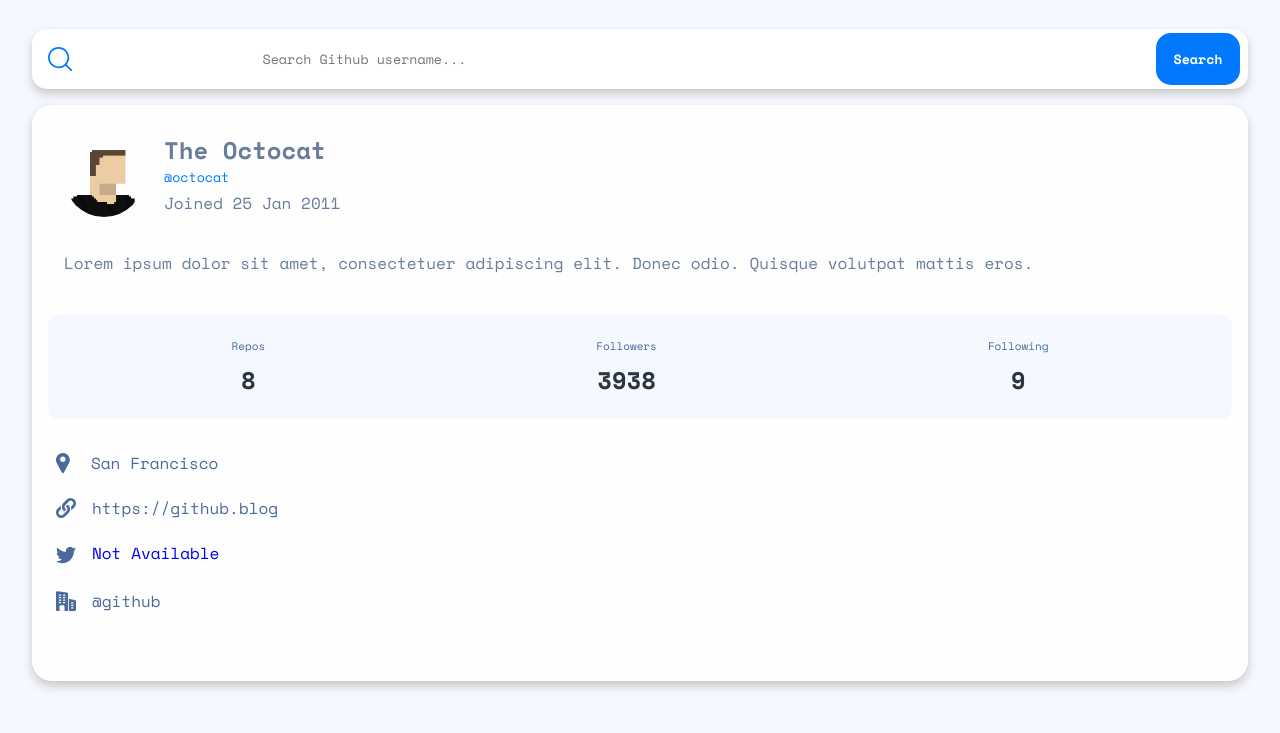
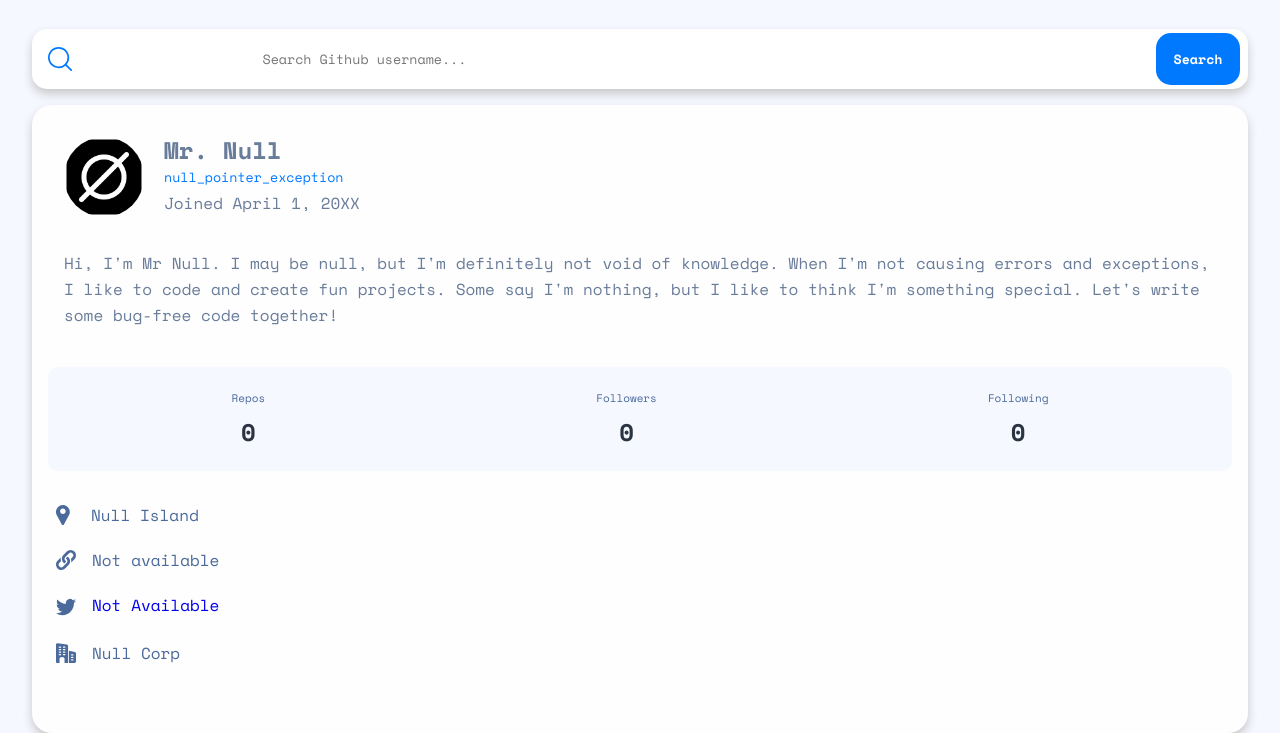
Before and after one commit to bengera/user-search-app, a website: page index.html in a window 1280 px wide. Shown: the part 75-808 px from the top of the page. Drawn offline with nearby package versions, Linux system fonts and the light colour scheme.

Commit message:
add placeholder-profile

```diff
--- a/index.html
+++ b/index.html
@@ -35,38 +35,38 @@
 <div class="display light">
 
   <div class="profile">
-    <img id="profile-picture" src="./assets/profile.png" alt="profile-pic" class="profile__picture">
+    <img id="profile-picture" src="./assets/null.png" alt="profile-pic" class="profile__picture">
     <div class="profile__right-content">
-  <h2 id="profile-name" class="profile__name light">The Octocat</h2>
-  <small id="username" class="profile__username">@octocat</small>
-  <p id="joined" class="profile__joined light">Joined 25 Jan 2011</p>
+  <h2 id="profile-name" class="profile__name light">Mr. Null</h2>
+  <small id="username" class="profile__username">null_pointer_exception</small>
+  <p id="joined" class="profile__joined light">Joined April 1, 20XX</p>
 </div><!--right-content end-->
-  <p id="bio" class="profile__bio light">Lorem ipsum dolor sit amet, consectetuer adipiscing elit. Donec odio. Quisque volutpat mattis eros.</p>
+  <p id="bio" class="profile__bio light">Hi, I'm Mr Null. I may be null, but I'm definitely not void of knowledge. When I'm not causing errors and exceptions, I like to code and create fun projects. Some say I'm nothing, but I like to think I'm something special. Let's write some bug-free code together!</p>
 </div> <!--profile end-->
 
   <div class="stats light">
     <div class="stats__left">
     <p class="stats__repos light">Repos</p>
-    <p id="repo-number" class="stats__repo-number light">8</p>
+    <p id="repo-number" class="stats__repo-number light">0</p>
   </div>
   <div class="stats__middle">
     <p class="stats__followers light">Followers</p>
-    <p id="followers-number" class="stats__followers-number light">3938</p>
+    <p id="followers-number" class="stats__followers-number light">0</p>
   </div>
   <div class="stats__right">
     <p class="stats__following light">Following</p>
-    <p id="following-number" class="stats__following-number light">9</p>
+    <p id="following-number" class="stats__following-number light">0</p>
   </div>
   </div>
 
   <div class="links light">
     <div class="links__location">
       <svg class="links__icons light" height="20" width="19" xmlns="http://www.w3.org/2000/svg"><path d="M12.797 3.425C11.584 1.33 9.427.05 7.03.002a7.483 7.483 0 00-.308 0C4.325.05 2.17 1.33.955 3.425a6.963 6.963 0 00-.09 6.88l4.959 9.077.007.012c.218.38.609.606 1.045.606.437 0 .828-.226 1.046-.606l.007-.012 4.96-9.077a6.963 6.963 0 00-.092-6.88zm-5.92 5.638c-1.552 0-2.813-1.262-2.813-2.813s1.261-2.812 2.812-2.812S9.69 4.699 9.69 6.25 8.427 9.063 6.876 9.063z" fill="#4b6a9b"/></svg>
-      <p id="location" class="links__location-name">San Francisco</p>
+      <p id="location" class="links__location-name">Null Island</p>
     </div>
       <div class="links__website">
         <svg class="links__icons light" height="20" width="20" xmlns="http://www.w3.org/2000/svg"><g fill="#4b6a9b"><path d="M7.404 5.012c-2.355 2.437-1.841 6.482.857 8.273.089.06.207.048.283-.027.568-.555 1.049-1.093 1.47-1.776a.213.213 0 00-.084-.3A2.743 2.743 0 018.878 10.1a2.64 2.64 0 01-.223-1.803c.168-.815 1.043-1.573 1.711-2.274l-.004-.002 2.504-2.555a2.568 2.568 0 013.648-.019 2.6 2.6 0 01.037 3.666l-1.517 1.56a.266.266 0 00-.06.273c.35 1.012.435 2.44.201 3.519-.006.03.031.05.053.028l3.228-3.295c2.062-2.105 2.044-5.531-.04-7.615a5.416 5.416 0 00-7.691.04L7.417 4.998l-.013.014z"/><path d="M13.439 13.75a.401.401 0 00.006-.003c.659-1.204.788-2.586.48-3.933l-.002.002-.001-.001a5.434 5.434 0 00-2.19-3.124.3.3 0 00-.333.015c-.553.448-1.095 1.021-1.452 1.754a.243.243 0 00.096.317c.415.24.79.593 1.04 1.061h.001c.196.33.388.958.263 1.632-.116.894-1.019 1.714-1.736 2.453-.546.559-1.935 1.974-2.49 2.542a2.6 2.6 0 01-3.666.037 2.6 2.6 0 01-.038-3.666l1.521-1.564A.266.266 0 005 11.004c-.338-1.036-.43-2.432-.217-3.51.006-.03-.031-.049-.053-.027l-3.179 3.245c-2.083 2.126-2.066 5.588.04 7.693 2.125 2.083 5.57 2.048 7.653-.078.723-.81 3.821-3.678 4.195-4.577z"/></g></svg>
-       <a id="website" class="light" href="https://github.blog" class="links__website">https://github.blog</a>
+       <a id="website" class="light" href="#" class="links__website">Not available</a>
       </div>
       <div class="links__twitter">
         <svg class="links__icons light" height="18" width="20" xmlns="http://www.w3.org/2000/svg"><path d="M20 2.799a8.549 8.549 0 01-2.363.647 4.077 4.077 0 001.804-2.266 8.194 8.194 0 01-2.6.993A4.099 4.099 0 009.75 4.977c0 .324.027.637.095.934-3.409-.166-6.425-1.8-8.452-4.288a4.128 4.128 0 00-.56 2.072c0 1.42.73 2.679 1.82 3.408A4.05 4.05 0 01.8 6.598v.045a4.119 4.119 0 003.285 4.028 4.092 4.092 0 01-1.075.135c-.263 0-.528-.015-.776-.07.531 1.624 2.038 2.818 3.831 2.857A8.239 8.239 0 01.981 15.34 7.68 7.68 0 010 15.285a11.543 11.543 0 006.29 1.84c7.545 0 11.67-6.25 11.67-11.667 0-.182-.006-.357-.015-.53A8.18 8.18 0 0020 2.798z" fill="#4b6a9b"/></svg>
@@ -75,7 +75,7 @@
       </div>
       <div class="links__company">
         <svg class="links__icons light" height="20" width="20" xmlns="http://www.w3.org/2000/svg"><g fill="#4b6a9b"><path d="M10.858 1.558L1.7.167A1.477 1.477 0 00.517.492 1.49 1.49 0 000 1.608v17.559c0 .458.375.833.833.833h2.709v-4.375c0-.808.65-1.458 1.458-1.458h2.083c.809 0 1.459.65 1.459 1.458V20h3.541V3a1.46 1.46 0 00-1.225-1.442zM4.583 12.292h-1.25a.625.625 0 010-1.25h1.25a.625.625 0 010 1.25zm0-2.5h-1.25a.625.625 0 010-1.25h1.25a.625.625 0 010 1.25zm0-2.5h-1.25a.625.625 0 010-1.25h1.25a.625.625 0 010 1.25zm0-2.5h-1.25a.625.625 0 010-1.25h1.25a.625.625 0 010 1.25zm4.167 7.5H7.5a.625.625 0 010-1.25h1.25a.625.625 0 010 1.25zm0-2.5H7.5a.625.625 0 010-1.25h1.25a.625.625 0 010 1.25zm0-2.5H7.5a.625.625 0 010-1.25h1.25a.625.625 0 010 1.25zm0-2.5H7.5a.625.625 0 010-1.25h1.25a.625.625 0 010 1.25zM18.85 9.035l-5.933-1.242V20h5.625A1.46 1.46 0 0020 18.542V10.46c0-.688-.47-1.274-1.15-1.425zM16.875 17.5h-1.25a.625.625 0 010-1.25h1.25a.625.625 0 010 1.25zm0-2.5h-1.25a.625.625 0 010-1.25h1.25a.625.625 0 010 1.25zm0-2.5h-1.25a.625.625 0 010-1.25h1.25a.625.625 0 010 1.25z"/></g></svg>
-        <a id="company" class="link-default light" href="@github">@github</a>
+        <a id="company" class="link-default light" href="@github">Null Corp</a>
       </div>
 
   </div>
```
Also changed, not shown: assets/null.png (added).
